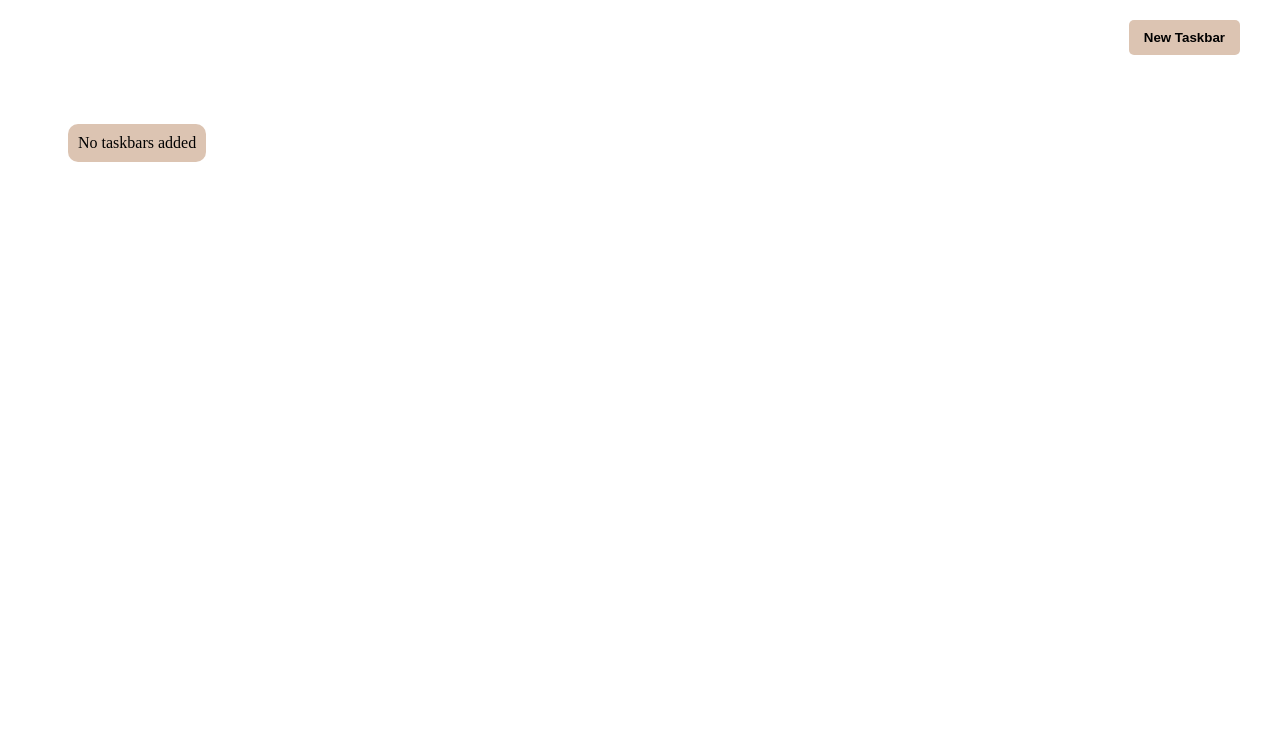
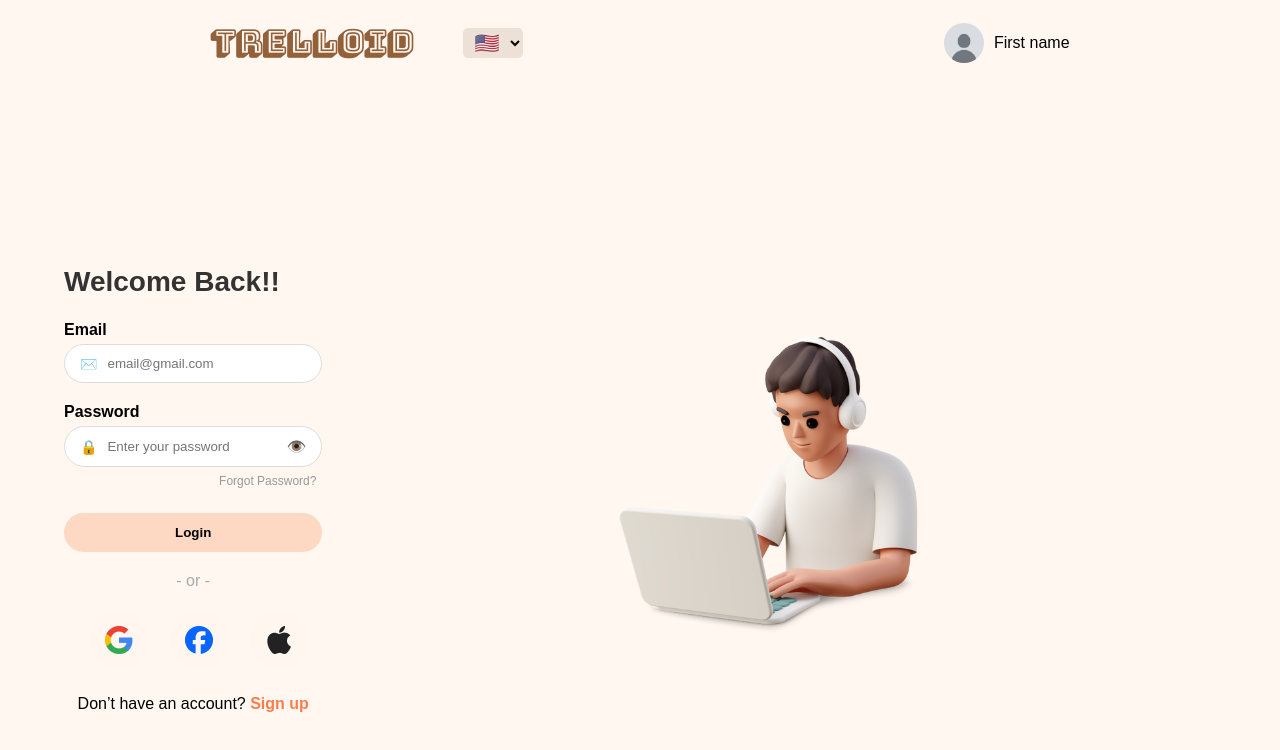
Before and after one commit to Tyom8/JS-Group-2025, a React (Create React App) app: page / in a window 1280 px wide. Shown: the top 750 px of the page. Built offline with nearby package versions, Linux system fonts and the light colour scheme.

Commit message:
Add translations

```diff
--- a/src/App.tsx
+++ b/src/App.tsx
@@ -1,4 +1,5 @@
 import "./App.css";
+import Header from "./components/Header/Header";
 import Taskbar from "./components/Taskbar/Taskbar";
 import AddTaskbar from "./pages/AddTaskbar";
 import DashboardPage from "./pages/Dashboard";
@@ -9,12 +10,12 @@ function App() {
     <>
       {/* <DashBoardUsers /> */}
       {/* <AddTaskbar /> */}
-      {/* <Header /> */}
+      <Header />
       {/* <ProjectsList /> */}
-      {/* <LoginForm /> */}
+      <LoginForm />
       {/* <DashboardPage /> */}
       {/* <Taskbar /> */}
-      <AddTaskbar />
+      {/* <AddTaskbar /> */}
     </>
   );
 }
--- a/src/components/Header/Header.tsx
+++ b/src/components/Header/Header.tsx
@@ -1,18 +1,27 @@
 import React from "react";
+import { useTranslation } from "react-i18next";
 import image from "../../assets/default-image.jpg";
+import styles from "../../styles/Header.module.css";
+import { useLanguage } from "./Language-hook";
 import { useUserProfileContent } from "./ShowUserProfileContent-hook";
-import styles from "../../styles/Header.module.css";
 
 const Header: React.FC = () => {
   // all needed fields and functions from useUserProfileContent hook
   const { isProfileShown, toggle } = useUserProfileContent();
+  const { language, changeLanguage } = useLanguage();
+  const { t } = useTranslation();
+
   return (
     <header>
       <div className={styles.container}>
         <div className={styles.logoContent}>
           <h1 className={styles.logo}>Trelloid</h1>
           <div className={styles.languageContent}>
-            <select className={styles.languageSelect}>
+            <select
+              className={styles.languageSelect}
+              value={language}
+              onChange={(e) => changeLanguage(e.target.value)}
+            >
               <option value="en">🇺🇸</option>
               <option value="hy">🇦🇲</option>
               <option value="ru">🇷🇺</option>
@@ -26,8 +35,8 @@ const Header: React.FC = () => {
           </div>
           {isProfileShown && (
             <div className={styles.showedProfile}>
-              <p>change password</p>
-              <p>logout</p>
+              <p>{t("header.changePassword")}</p>
+              <p>{t("header.logout")}</p>
             </div>
           )}
         </div>
--- /dev/null
+++ b/src/components/Header/Language-hook.ts
@@ -0,0 +1,19 @@
+import { useCallback, useState } from "react";
+import i18n from "../../i18n";
+
+export const useLanguage = () => {
+  const [language, setLanguage] = useState<string>(
+    localStorage.getItem("language") || "en"
+  );
+
+  const changeLanguage = useCallback((lng: string) => {
+    setLanguage(lng);
+    i18n.changeLanguage(lng);
+    localStorage.setItem('language', lng);
+  }, []);
+
+  return {
+    language,
+    changeLanguage
+  }
+};
--- a/src/components/TaskbarForm/AddTaskbarForm.tsx
+++ b/src/components/TaskbarForm/AddTaskbarForm.tsx
@@ -3,6 +3,7 @@ import closeIcon from "../../assets/icons/close.svg";
 import { useFormValidation } from "../../hooks/FormValidation-hook";
 import styles from "../../styles/AddTaskbarForm.module.css";
 import { IAddTaskbarForm } from "../../types";
+import { useTranslation } from "react-i18next";
 
 // Props for AddTaskbarForm component
 interface IAddTaskbarFormProps {
@@ -22,12 +23,15 @@ const AddTaskbarForm: React.FC<IAddTaskbarFormProps> = ({
     reset,
   } = useFormValidation<IAddTaskbarForm>();
 
+  const { t } = useTranslation();
+
   // function handles form submit
   // which sends the data and resets all the inputs
   const onSubmit = (data: IAddTaskbarForm) => {
     sendData(data);
     reset();
   };
+
 
   return (
     <div className={styles.modal}>
@@ -67,7 +71,7 @@ const AddTaskbarForm: React.FC<IAddTaskbarFormProps> = ({
           <div className={styles.title}>
             <input
               type="text"
-              placeholder="Add Title"
+              placeholder={t("taskbarPage.formContent.titlePlaceholder")}
               {...register("title", {
                 required: {
                   value: true,
@@ -83,7 +87,7 @@ const AddTaskbarForm: React.FC<IAddTaskbarFormProps> = ({
             <div className={styles.image}></div>
             <div className={styles.descriptionAndCategory}>
               <textarea
-                placeholder="Type Description"
+                placeholder={t("taskbarPage.formContent.descriptionPlaceholder")}
                 {...register("description", {
                   required: {
                     value: true,
@@ -104,7 +108,7 @@ const AddTaskbarForm: React.FC<IAddTaskbarFormProps> = ({
                   // },
                 })}
               >
-                <option value="">Select Category</option>
+                <option value="">{t("taskbarPage.formContent.selectCategoryPlaceholder")}</option>
               </select>
               {/* {errors?.category?.message && (
                 <p className={`${styles.error} ${styles.categoryError}`}>
@@ -122,14 +126,14 @@ const AddTaskbarForm: React.FC<IAddTaskbarFormProps> = ({
                 // },
               })}
             >
-              <option value="">Add Members</option>
+              <option value="">{t("taskbarPage.formContent.selectMembersPlaceholder")}</option>
             </select>
             {/* {errors?.member?.message && (
               <p className={styles.error}>{errors.member.message}</p>
             )} */}
           </div>
           <button type="submit" className={styles.submitButton}>
-            Add
+            {t("taskbarPage.formContent.addBtn")}
           </button>
         </form>
       </div>
--- a/src/i18n.ts
+++ b/src/i18n.ts
@@ -18,3 +18,5 @@ i18n
     },
     lng: localStorage.getItem("language") || "en",
   });
+
+export default i18n;
--- a/src/pages/AddTaskbar.tsx
+++ b/src/pages/AddTaskbar.tsx
@@ -3,6 +3,7 @@ import Taskbar from "../components/Taskbar/Taskbar";
 import { useAddTaskbar } from "../components/TaskbarForm/AddTaskbar-hook";
 import AddTaskbarForm from "../components/TaskbarForm/AddTaskbarForm";
 import styles from "../styles/AddTaskbarForm.module.css";
+import { useTranslation } from "react-i18next";
 
 const AddTaskbar: React.FC = () => {
   // all needed fields and functions from useAddTaskbar hook
@@ -13,10 +14,12 @@ const AddTaskbar: React.FC = () => {
     handleAddTaskbar,
   } = useAddTaskbar();
 
+  const { t } = useTranslation();
+
   return (
     <>
       <div className={styles.addTaskbarBtn}>
-        <button onClick={() => setIsTaskbarFormShown(true)}>New Taskbar</button>
+        <button onClick={() => setIsTaskbarFormShown(true)}>{t("taskbarPage.newTaskbarBtn")}</button>
         {isTaskbarFormShown && (
           <AddTaskbarForm
             sendData={handleAddTaskbar}
@@ -26,7 +29,7 @@ const AddTaskbar: React.FC = () => {
       </div>
       <div className={styles.taskbars}>
         {addedTaskbars.length === 0 ? (
-          <p className={styles.text}>No taskbars added</p>
+          <p className={styles.text}>{t("taskbarPage.noTaskbarsText")}</p>
         ) : (
           addedTaskbars.map((taskbar) => (
             <Taskbar key={taskbar.id} taskbar={taskbar} />
```
Also changed, not shown: src/components/DashboardUsers/AddUserForm.tsx (+12 -9 lines), src/components/ProjectList/ProjectsList.tsx (+7 -4 lines).
